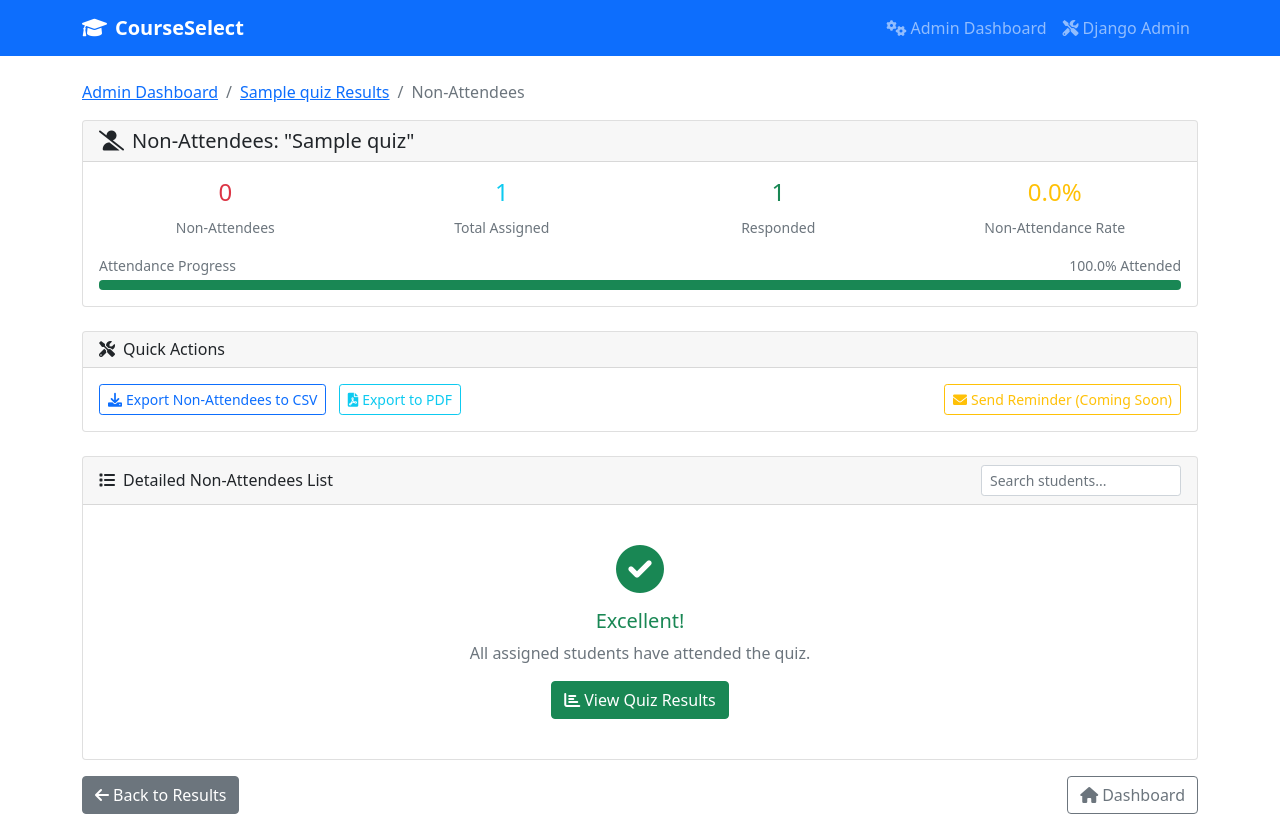
After one commit to MaheshKumar1533/flex_opt, a Django app: page /admin/quiz/1/non-attendees/ in a window 1280 px wide. The commit adds this page. Run offline with Django 4.2, Linux system fonts and the light colour scheme; a user stored in the database is signed in; tables that the repository leaves empty hold one stand-in row (values such as "Sample post"); some libraries are stand-ins or nearby versions.

Commit message:
Added feature to see students who didn't attended the quiz

```diff
--- /dev/null
+++ b/elective/templates/elective/quiz_non_attendees.html
@@ -0,0 +1,375 @@
+{% extends 'elective/base.html' %}
+{% block title %}Non-Attendees - {{ quiz.title }}{% endblock %}
+{% block content %}
+<div class="row">
+	<div class="col-12">
+		<nav aria-label="breadcrumb">
+			<ol class="breadcrumb">
+				<li class="breadcrumb-item">
+					<a href="{% url 'admin_dashboard' %}">Admin Dashboard</a>
+				</li>
+				<li class="breadcrumb-item">
+					<a href="{% url 'quiz_results' quiz.id %}">{{ quiz.title }} Results</a>
+				</li>
+				<li class="breadcrumb-item active">
+					Non-Attendees
+				</li>
+			</ol>
+		</nav>
+	</div>
+</div>
+
+<div class="row mb-4">
+	<div class="col-12">
+		<div class="card">
+			<div class="card-header">
+				<h5 class="mb-0">
+					<i class="fas fa-user-slash me-2"></i>Non-Attendees: "{{ quiz.title }}"
+				</h5>
+			</div>
+			<div class="card-body">
+				<div class="row">
+					<div class="col-md-3">
+						<div class="text-center">
+							<h4 class="text-danger">{{ total_non_attendees }}</h4>
+							<small class="text-muted">Non-Attendees</small>
+						</div>
+					</div>
+					<div class="col-md-3">
+						<div class="text-center">
+							<h4 class="text-info">{{ total_assigned }}</h4>
+							<small class="text-muted">Total Assigned</small>
+						</div>
+					</div>
+					<div class="col-md-3">
+						<div class="text-center">
+							<h4 class="text-success">{{ total_responded }}</h4>
+							<small class="text-muted">Responded</small>
+						</div>
+					</div>
+					<div class="col-md-3">
+						<div class="text-center">
+							<h4 class="text-warning">{{ non_attendance_rate }}%</h4>
+							<small class="text-muted">Non-Attendance Rate</small>
+						</div>
+					</div>
+				</div>
+
+				<!-- Progress bar showing attendance rate -->
+				<div class="mt-3">
+					<div class="d-flex justify-content-between mb-1">
+						<small class="text-muted">Attendance Progress</small>
+						<small class="text-muted">{{ response_rate }}% Attended</small>
+					</div>
+					<div class="progress">
+						<div class="progress-bar bg-success" role="progressbar" style="width: {{ response_rate }}%"></div>
+						<div class="progress-bar bg-danger" role="progressbar" style="width: {{ non_attendance_rate }}%"></div>
+					</div>
+				</div>
+			</div>
+		</div>
+	</div>
+</div>
+
+<!-- Quick Actions -->
+<div class="row mb-4">
+	<div class="col-12">
+		<div class="card">
+			<div class="card-header">
+				<h6 class="mb-0">
+					<i class="fas fa-tools me-2"></i>Quick Actions
+				</h6>
+			</div>
+			<div class="card-body">
+				<div class="row">
+					<div class="col-md-6">
+						<button class="btn btn-outline-primary btn-sm" onclick="exportNonAttendeesToCSV()">
+							<i class="fas fa-download me-1"></i>Export Non-Attendees to CSV
+						</button>
+						<button class="btn btn-outline-info btn-sm ms-2" onclick="exportNonAttendeesToPDF()">
+							<i class="fas fa-file-pdf me-1"></i>Export to PDF
+						</button>
+					</div>
+					<div class="col-md-6 text-end">
+						<button class="btn btn-outline-warning btn-sm" onclick="sendReminder()">
+							<i class="fas fa-envelope me-1"></i>Send Reminder (Coming Soon)
+						</button>
+					</div>
+				</div>
+			</div>
+		</div>
+	</div>
+</div>
+
+<!-- Department-wise Non-Attendees -->
+{% if non_attendees_by_dept %}
+<div class="row mb-4">
+	<div class="col-12">
+		<div class="card">
+			<div class="card-header">
+				<h6 class="mb-0">
+					<i class="fas fa-building me-2"></i>Department-wise Breakdown
+				</h6>
+			</div>
+			<div class="card-body">
+				<div class="row">
+					{% for dept, students in non_attendees_by_dept.items %}
+					<div class="col-lg-4 col-md-6 mb-3">
+						<div class="card border-left-danger">
+							<div class="card-body">
+								<div class="d-flex justify-content-between align-items-center mb-2">
+									<h6 class="card-title mb-0">{{ dept }}</h6>
+									<span class="badge bg-danger">{{ students|length }}</span>
+								</div>
+								<div class="small">
+									{% for student in students %}
+									<div class="d-flex justify-content-between border-bottom py-1">
+										<span>{{ student.name }}</span>
+										<span class="text-muted">{{ student.rollno }}</span>
+									</div>
+									{% endfor %}
+								</div>
+							</div>
+						</div>
+					</div>
+					{% endfor %}
+				</div>
+			</div>
+		</div>
+	</div>
+</div>
+{% endif %}
+
+<!-- Detailed Non-Attendees List -->
+<div class="row">
+	<div class="col-12">
+		<div class="card">
+			<div class="card-header">
+				<div class="d-flex justify-content-between align-items-center">
+					<h6 class="mb-0">
+						<i class="fas fa-list me-2"></i>Detailed Non-Attendees List
+					</h6>
+					<div>
+						<input type="text" class="form-control form-control-sm d-inline-block" style="width: 200px;" placeholder="Search students..." id="searchInput" onkeyup="filterTable()">
+					</div>
+				</div>
+			</div>
+			<div class="card-body">
+				{% if non_attendees %}
+				<div class="table-responsive">
+					<table class="table table-striped" id="non-attendees-table">
+						<thead>
+							<tr>
+								<th>S.No</th>
+								<th>Student Name</th>
+								<th>Roll Number</th>
+								<th>Email</th>
+								<th>Department</th>
+								<th>Year</th>
+								<th>Section</th>
+								<th>Registration Date</th>
+								<th>Actions</th>
+							</tr>
+						</thead>
+						<tbody>
+							{% for student in non_attendees %}
+							<tr>
+								<td>{{ forloop.counter }}</td>
+								<td>
+									<strong>{{ student.name }}</strong>
+								</td>
+								<td>
+									<span class="badge bg-secondary">{{ student.rollno }}</span>
+								</td>
+								<td>{{ student.email }}</td>
+								<td>
+									<span class="badge bg-info">{{ student.dept }}</span>
+								</td>
+								<td>{{ student.year }}</td>
+								<td>{{ student.section }}</td>
+								<td>{{ student.created_at|date:"M d, Y" }}</td>
+								<td>
+									<div class="btn-group btn-group-sm" role="group">
+										<button class="btn btn-outline-primary" onclick="viewStudentDetails({{ student.id }})" title="View Details">
+											<i class="fas fa-eye"></i>
+										</button>
+										<button class="btn btn-outline-warning" onclick="sendIndividualReminder({{ student.id }})" title="Send Reminder">
+											<i class="fas fa-envelope"></i>
+										</button>
+										<a href="mailto:{{ student.email }}" class="btn btn-outline-success" title="Send Email">
+											<i class="fas fa-mail-bulk"></i>
+										</a>
+									</div>
+								</td>
+							</tr>
+							{% endfor %}
+						</tbody>
+					</table>
+				</div>
+
+				<!-- Summary at the bottom -->
+				<div class="row mt-3 pt-3 border-top">
+					<div class="col-md-6">
+						<small class="text-muted">
+							<strong>Total Non-Attendees:</strong> {{ total_non_attendees }} out of {{ total_assigned }} assigned students
+						</small>
+					</div>
+					<div class="col-md-6 text-end">
+						<small class="text-muted">
+							<strong>Missing Response Rate:</strong> {{ non_attendance_rate }}%
+						</small>
+					</div>
+				</div>
+				{% else %}
+				<div class="text-center py-4">
+					<i class="fas fa-check-circle text-success" style="font-size: 3rem"></i>
+					<h5 class="mt-3 text-success">Excellent!</h5>
+					<p class="text-muted">All assigned students have attended the quiz.</p>
+					<a href="{% url 'quiz_results' quiz.id %}" class="btn btn-success">
+						<i class="fas fa-chart-bar me-1"></i>View Quiz Results
+					</a>
+				</div>
+				{% endif %}
+			</div>
+		</div>
+	</div>
+</div>
+
+<!-- Navigation -->
+<div class="row mt-3">
+	<div class="col-12">
+		<div class="d-flex justify-content-between">
+			<a href="{% url 'quiz_results' quiz.id %}" class="btn btn-secondary">
+				<i class="fas fa-arrow-left me-1"></i>Back to Results
+			</a>
+			<a href="{% url 'admin_dashboard' %}" class="btn btn-outline-secondary">
+				<i class="fas fa-home me-1"></i>Dashboard
+			</a>
+		</div>
+	</div>
+</div>
+
+<!-- Student Details Modal -->
+<div class="modal fade" id="studentDetailsModal" tabindex="-1">
+	<div class="modal-dialog">
+		<div class="modal-content">
+			<div class="modal-header">
+				<h5 class="modal-title">Student Details</h5>
+				<button type="button" class="btn-close" data-bs-dismiss="modal"></button>
+			</div>
+			<div class="modal-body" id="studentDetailsContent">
+				<!-- Content will be loaded here -->
+			</div>
+		</div>
+	</div>
+</div>
+
+{% endblock %}
+
+{% block extra_js %}
+<script>
+	function filterTable() {
+		const input = document.getElementById('searchInput');
+		const filter = input.value.toLowerCase();
+		const table = document.getElementById('non-attendees-table');
+		const rows = table.getElementsByTagName('tr');
+
+		for (let i = 1; i < rows.length; i++) {
+			const cells = rows[i].getElementsByTagName('td');
+			let found = false;
+
+			for (let j = 0; j < cells.length; j++) {
+				const cellText = cells[j].textContent || cells[j].innerText;
+				if (cellText.toLowerCase().includes(filter)) {
+					found = true;
+					break;
+				}
+			}
+
+			rows[i].style.display = found ? '' : 'none';
+		}
+	}
+
+	function exportNonAttendeesToCSV() {
+		const table = document.getElementById("non-attendees-table");
+		let csv = [];
+
+		// Get headers (excluding Actions column)
+		const headers = [];
+		const headerCells = table.querySelectorAll("thead th");
+		for (let i = 0; i < headerCells.length - 1; i++) { // Exclude last column (Actions)
+			headers.push(headerCells[i].textContent.trim());
+		}
+		csv.push(headers.join(","));
+
+		// Get data rows (excluding Actions column)
+		table.querySelectorAll("tbody tr").forEach((tr) => {
+			if (tr.style.display !== 'none') { // Only visible rows
+				const row = [];
+				const cells = tr.querySelectorAll("td");
+				for (let i = 0; i < cells.length - 1; i++) { // Exclude last column (Actions)
+					let text = cells[i].textContent.trim();
+					// Escape quotes and wrap in quotes if contains comma
+					if (text.includes(",") || text.includes('"')) {
+						text = '"' + text.replace(/"/g, '""') + '"';
+					}
+					row.push(text);
+				}
+				csv.push(row.join(","));
+			}
+		});
+
+		// Create and download file
+		const csvContent = csv.join("\n");
+		const blob = new Blob([csvContent], { type: "text/csv" });
+		const url = window.URL.createObjectURL(blob);
+		const a = document.createElement("a");
+		a.href = url;
+		a.download = "quiz_non_attendees_{{ quiz.title|slugify }}.csv";
+		document.body.appendChild(a);
+		a.click();
+		window.URL.revokeObjectURL(url);
+		document.body.removeChild(a);
+	}
+
+	function exportNonAttendeesToPDF() {
+		alert('PDF export functionality will be implemented soon!');
+		// TODO: Implement PDF export using jsPDF or server-side PDF generation
+	}
+
+	function sendReminder() {
+		alert('Reminder functionality will be implemented soon!\nThis will send email reminders to all non-attendees.');
+		// TODO: Implement email reminder functionality
+	}
+
+	function viewStudentDetails(studentId) {
+		// TODO: Implement AJAX call to get student details
+		const modal = new bootstrap.Modal(document.getElementById('studentDetailsModal'));
+		document.getElementById('studentDetailsContent').innerHTML =
+			'<div class="text-center"><i class="fas fa-spinner fa-spin"></i> Loading...</div>';
+		modal.show();
+
+		// For now, show placeholder content
+		setTimeout(() => {
+			document.getElementById('studentDetailsContent').innerHTML =
+				'<p>Student details functionality will be implemented soon!</p>';
+		}, 1000);
+	}
+
+	function sendIndividualReminder(studentId) {
+		if (confirm('Send reminder to this student?')) {
+			alert('Individual reminder functionality will be implemented soon!');
+			// TODO: Implement individual email reminder
+		}
+	}
+
+	// Add some interactive features
+	document.addEventListener('DOMContentLoaded', function() {
+		// Add tooltips
+		const tooltipTriggerList = [].slice.call(document.querySelectorAll('[data-bs-toggle="tooltip"]'));
+		const tooltipList = tooltipTriggerList.map(function (tooltipTriggerEl) {
+			return new bootstrap.Tooltip(tooltipTriggerEl);
+		});
+	});
+</script>
+{% endblock %}
--- a/elective/urls.py
+++ b/elective/urls.py
@@ -15,6 +15,7 @@ urlpatterns = [
     path('admin/create-quiz/', views.create_quiz, name='create_quiz'),
     path('admin/quiz/<int:quiz_id>/assign/', views.assign_students, name='assign_students'),
     path('admin/quiz/<int:quiz_id>/results/', views.quiz_results, name='quiz_results'),
+    path('admin/quiz/<int:quiz_id>/non-attendees/', views.quiz_non_attendees, name='quiz_non_attendees'),
     path('admin/subject-overview/', views.subject_overview, name='subject_overview'),
     path('admin/add-students/', views.add_students, name='add_students'),
     path('api/quiz-stats/', views.get_quiz_stats_api, name='quiz_stats_api'),
--- a/elective/views.py
+++ b/elective/views.py
@@ -470,6 +470,49 @@ def quiz_results(request, quiz_id):
 
 
 @staff_member_required
+def quiz_non_attendees(request, quiz_id):
+    """View students who did not attend the quiz"""
+    quiz = get_object_or_404(Quiz, id=quiz_id)
+
+    # Get all assigned students
+    assigned_students = quiz.assigned_students.all()
+
+    # Get students who have submitted responses
+    responded_student_ids = quiz.responses.values_list('student_id', flat=True)
+
+    # Get students who didn't attend (assigned but no response)
+    non_attendees = assigned_students.exclude(id__in=responded_student_ids).order_by('rollno')
+
+    # Group non-attendees by department for better organization
+    non_attendees_by_dept = {}
+    for student in non_attendees:
+        dept = student.dept
+        if dept not in non_attendees_by_dept:
+            non_attendees_by_dept[dept] = []
+        non_attendees_by_dept[dept].append(student)
+
+    # Calculate statistics
+    total_assigned = assigned_students.count()
+    total_responded = len(responded_student_ids)
+    total_non_attendees = non_attendees.count()
+    response_rate = round((total_responded / total_assigned * 100), 1) if total_assigned > 0 else 0
+    non_attendance_rate = round((total_non_attendees / total_assigned * 100), 1) if total_assigned > 0 else 0
+
+    context = {
+        'quiz': quiz,
+        'non_attendees': non_attendees,
+        'non_attendees_by_dept': non_attendees_by_dept,
+        'total_assigned': total_assigned,
+        'total_responded': total_responded,
+        'total_non_attendees': total_non_attendees,
+        'response_rate': response_rate,
+        'non_attendance_rate': non_attendance_rate,
+    }
+
+    return render(request, 'elective/quiz_non_attendees.html', context)
+
+
+@staff_member_required
 def subject_overview(request):
     """Detailed quiz-wise subject overview page"""
     quizzes = Quiz.objects.all().order_by('-created_at')
```
Also changed, not shown: elective/templates/elective/admin_dashboard.html (+17 -0 lines), elective/templates/elective/quiz_results.html (+36 -3 lines), README.md.
